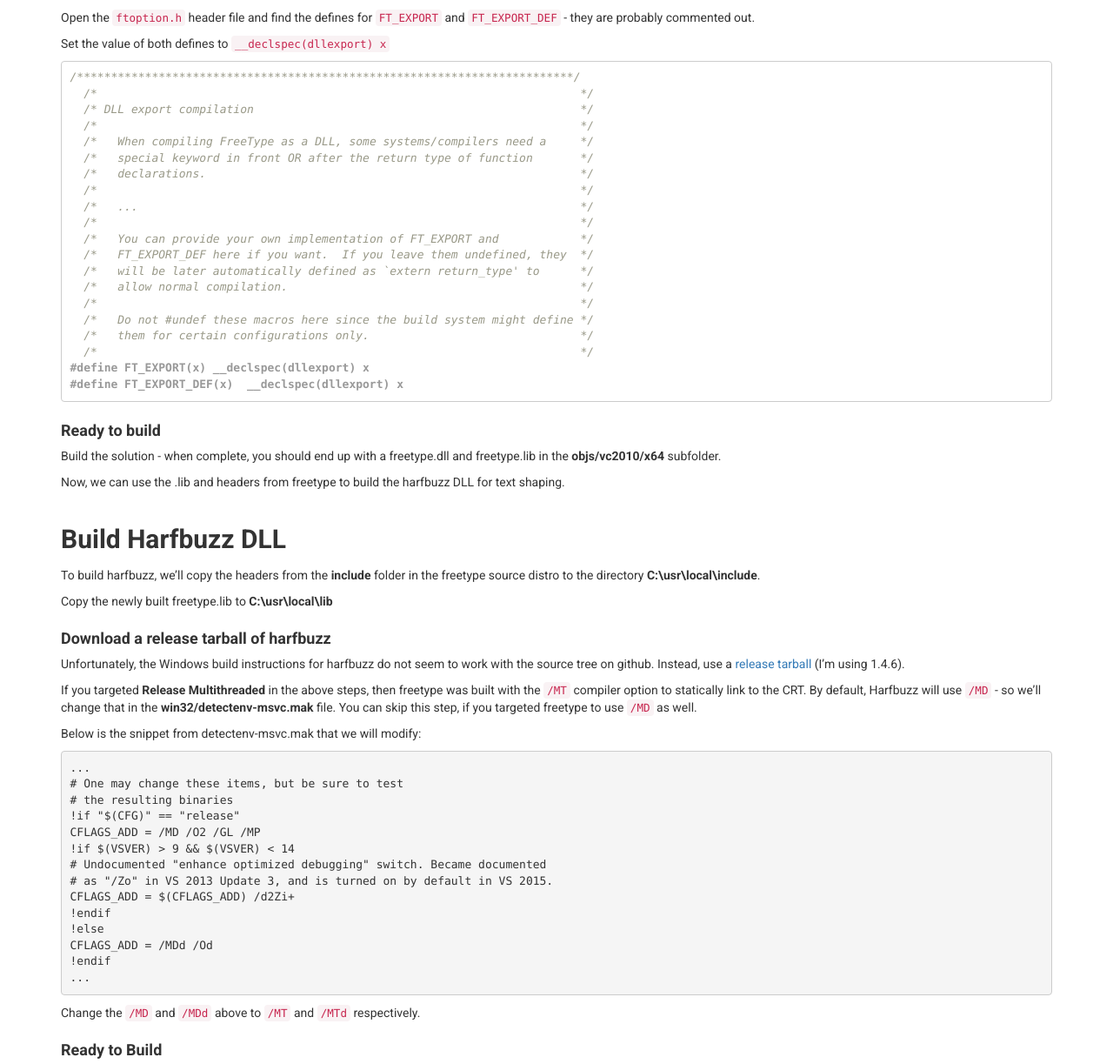
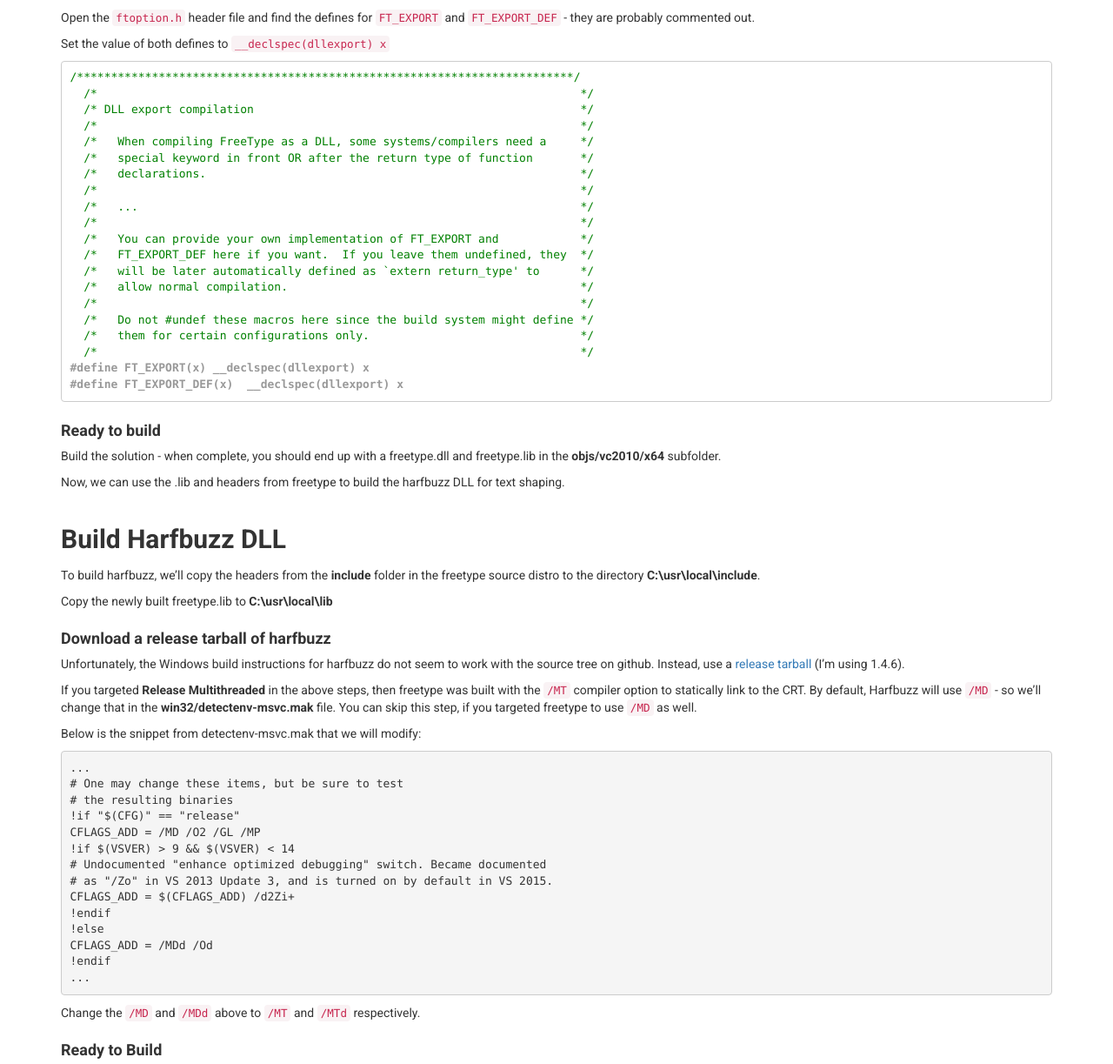
Before and after one commit to wesselsga/wesselsga.github.io, a Jekyll site: the page built from _posts/2017-05-02-freetype-harfbuzz.md, in a window 1280 px wide and 1400 px high, scrolled down 640 px. Shown: the part 177-1400 px from the top of the window at 87% size. Built offline with Jekyll 4.4.1, drawn with Linux system fonts in a browser that asks for light colours.

Commit message:
freetype

```diff
--- a/style/screen.css
+++ b/style/screen.css
@@ -62,14 +62,14 @@
 
 
 .highlight  { background: #ffffff; }
-.highlight .c { color: #999988; font-style: italic } /* Comment */
+.highlight .c { color: #008000; } /* Comment */
 .highlight .err { color: #a61717; background-color: #e3d2d2 } /* Error */
 .highlight .k { font-weight: bold } /* Keyword */
 .highlight .o { font-weight: bold } /* Operator */
-.highlight .cm { color: #999988; font-style: italic } /* Comment.Multiline */
+.highlight .cm { color: #008000; } /* Comment.Multiline */
 .highlight .cp { color: #999999; font-weight: bold } /* Comment.Preproc */
-.highlight .c1 { color: #999988; font-style: italic } /* Comment.Single */
-.highlight .cs { color: #999999; font-weight: bold; font-style: italic } /* Comment.Special */
+.highlight .c1 { color: #008000; } /* Comment.Single */
+.highlight .cs { color: #008000; font-weight: bold; } /* Comment.Special */
 .highlight .gd { color: #000000; background-color: #ffdddd } /* Generic.Deleted */
 .highlight .gd .x { color: #000000; background-color: #ffaaaa } /* Generic.Deleted.Specific */
 .highlight .ge { font-style: italic } /* Generic.Emph */
```
